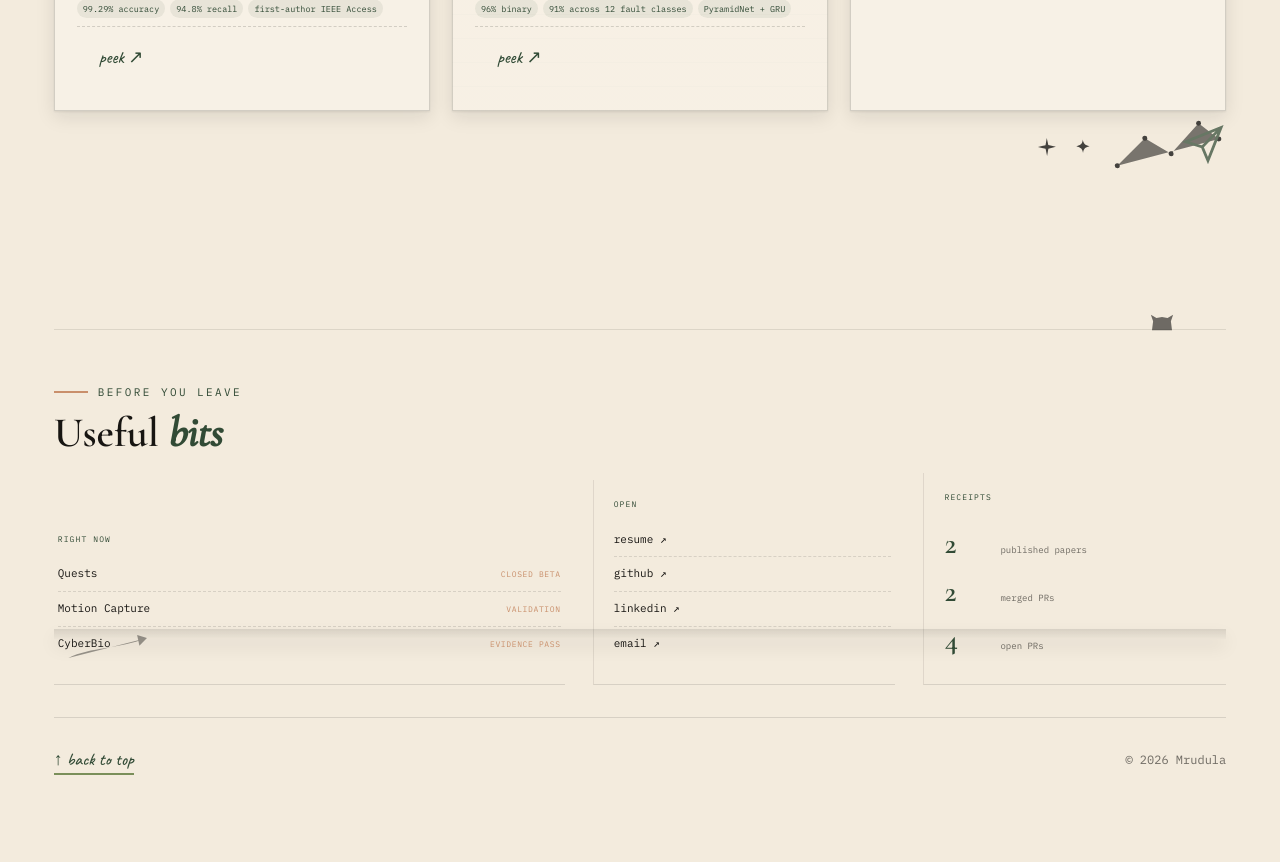
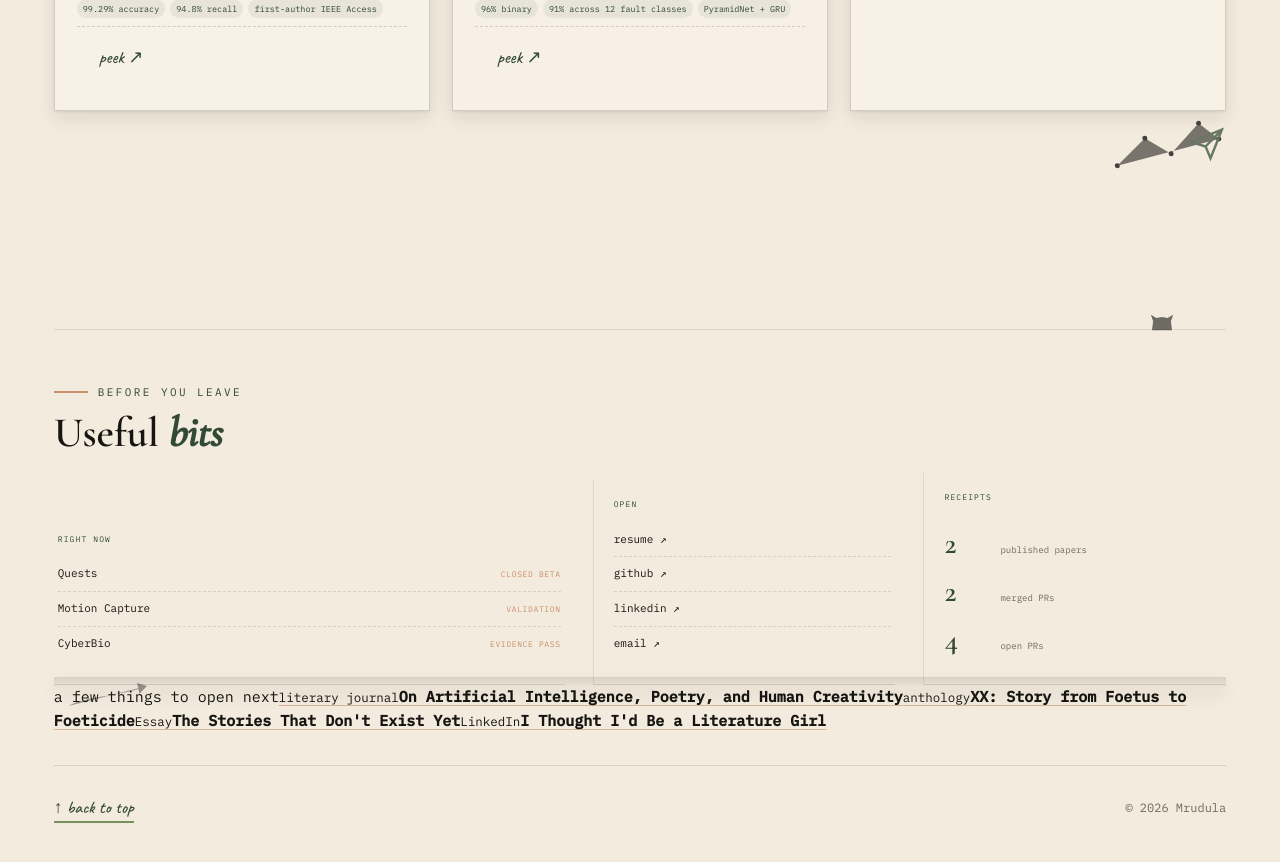
Before and after one commit to Mrudula-itsjuzme/portfolio-site, a React (Vite) app: page / in a window 1280 px wide. Shown: the part 10500-11362 px from the top of the page. Built offline with nearby package versions, Linux system fonts and the light colour scheme.

Commit message:
ui: declutter constellation and add a richer closing shelf

```diff
--- a/src/components/lab/LabPage.jsx
+++ b/src/components/lab/LabPage.jsx
@@ -405,7 +405,6 @@ function MocapProject({ p, index }) {
 }
 
 /* ------------------------------------------------------------------ */
-/* Project: Quests/* ------------------------------------------------------------------ */
 /* Project: Quests — cinematic / product                               */
 /* ------------------------------------------------------------------ */
 
@@ -461,7 +460,6 @@ function QuestsProject({ p, index }) {
 }
 
 /* ------------------------------------------------------------------ */
-/* Project: CyberBio/* ------------------------------------------------------------------ */
 /* Project: CyberBio — experimental / scientific                       */
 /* ------------------------------------------------------------------ */
 
@@ -518,7 +516,6 @@ function CyberBioProject({ p, index }) {
 }
 
 /* ------------------------------------------------------------------ */
-/* Project: Archis/* ------------------------------------------------------------------ */
 /* Project: Archis — blueprint → interpreted space → 3D                */
 /* ------------------------------------------------------------------ */
 
@@ -590,7 +587,6 @@ function ArchisProject({ p, index }) {
 }
 
 /* ------------------------------------------------------------------ */
-/* Page/* ------------------------------------------------------------------ */
 /* Page                                                                */
 /* ------------------------------------------------------------------ */
 
@@ -1157,9 +1153,7 @@ export default function LabPage() {
             </div>
 
             <div className="constellation-doodles" aria-hidden="true">
-              <PaperPlaneDoodle size={44} />
-              <StarDoodle size={24} />
-              <Sparkle size={16} />
+              <PaperPlaneDoodle size={38} />
               <Constellation />
             </div>
           </section>
@@ -1201,6 +1195,22 @@ export default function LabPage() {
                 <div><strong>{contributions.filter((p) => p.status === "merged").length}</strong><small>merged PRs</small></div>
                 <div><strong>{contributions.filter((p) => p.status === "open").length}</strong><small>open PRs</small></div>
               </div>
+            </div>
+
+            <div className="closing-shelf-strip">
+              <span className="closing-shelf-label">a few things to open next</span>
+              {publishedWriting.slice(0, 2).map((item) => (
+                <a href={item.href} target="_blank" rel="noreferrer" key={item.id}>
+                  <small>{item.kind}</small>
+                  <strong>{item.title}</strong>
+                </a>
+              ))}
+              {writings.slice(0, 2).map((item) => (
+                <a href={item.href} target="_blank" rel="noreferrer" key={item.title}>
+                  <small>{item.status}</small>
+                  <strong>{item.title}</strong>
+                </a>
+              ))}
             </div>
           </section>
         </main>
```
